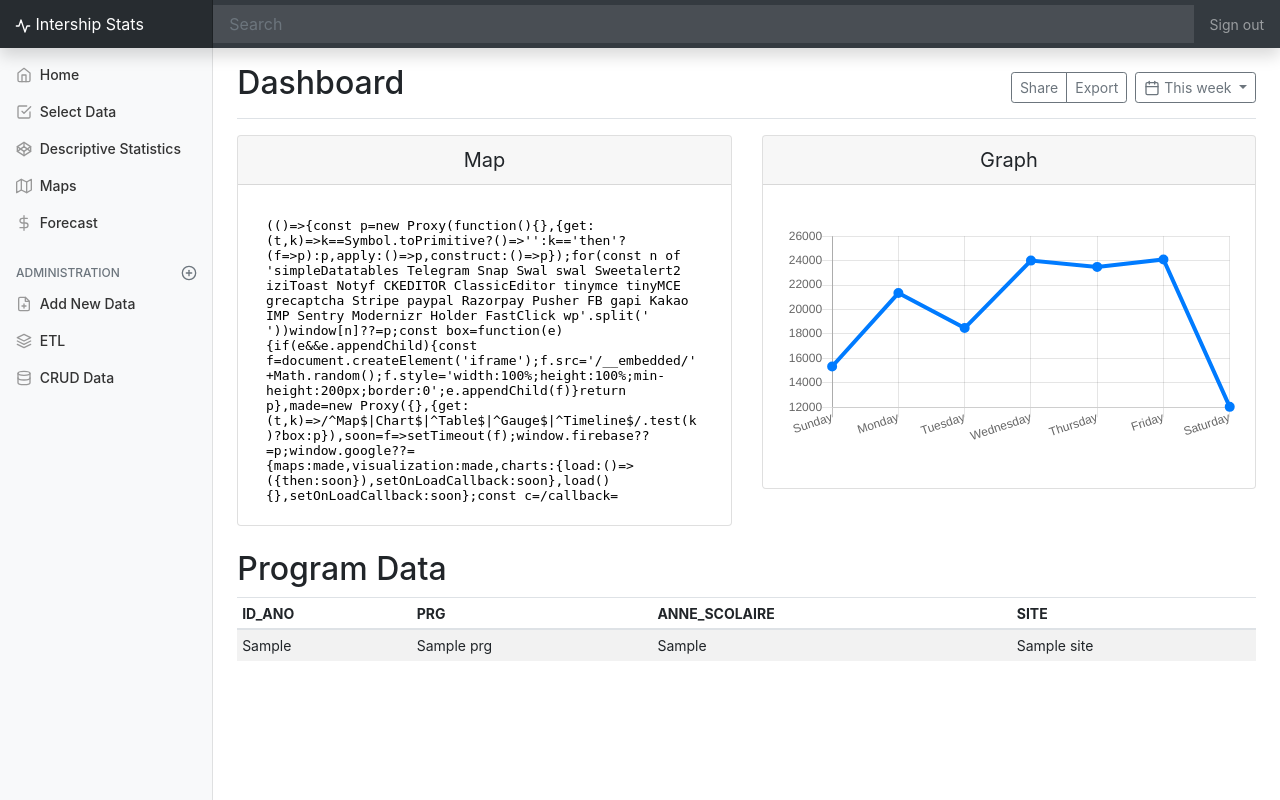
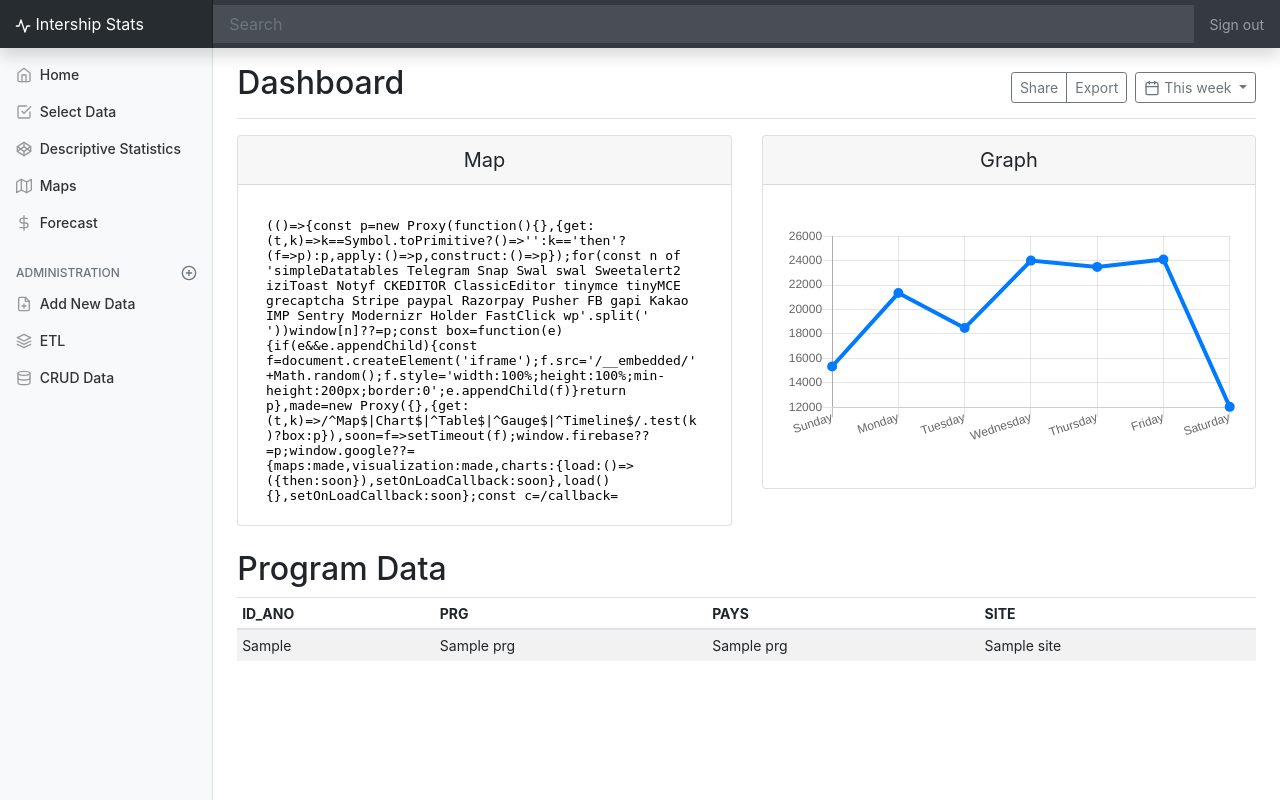
Before and after one commit to BERKANECylia/ADEO_Project, a Django app: template DjangoWeb/Interface/templates/descriptiveStats2.html in a window 1280 px wide. Run offline with Django 3.2, Linux system fonts and the light colour scheme; the template is opened without the code that fills it: most values are stand-ins (such as "Sample title", 1, 10 or a date in 2020); some libraries are stand-ins or nearby versions.

Commit message:
Interface.

```diff
--- a/DjangoWeb/Interface/templates/descriptiveStats2.html
+++ b/DjangoWeb/Interface/templates/descriptiveStats2.html
@@ -58,7 +58,7 @@
               <!-- <th>#</th> -->
               <th>ID_ANO</th>
               <th>PRG</th>
-              <th>ANNE_SCOLAIRE</th>
+              <th>PAYS</th>
               <th>SITE</th>
           </tr>
         </thead>
@@ -68,7 +68,7 @@
             <tr>
                 <td>{{ item.ID_ANO }}</td>
                 <td>{{ item.PRG }}</td>
-                <td>{{ item.ANNE_SCOLAIRE }}</td>
+                <td>{{ item.PRG }}</td>
                 <td>{{ item.SITE }}</td>
             </tr>
             {% endfor %}
```
Also changed, not shown: ADR_STUDENTS_2017_2018_DATA_TABLE.csv, DjangoWeb/db.sqlite3, 1 other file.
